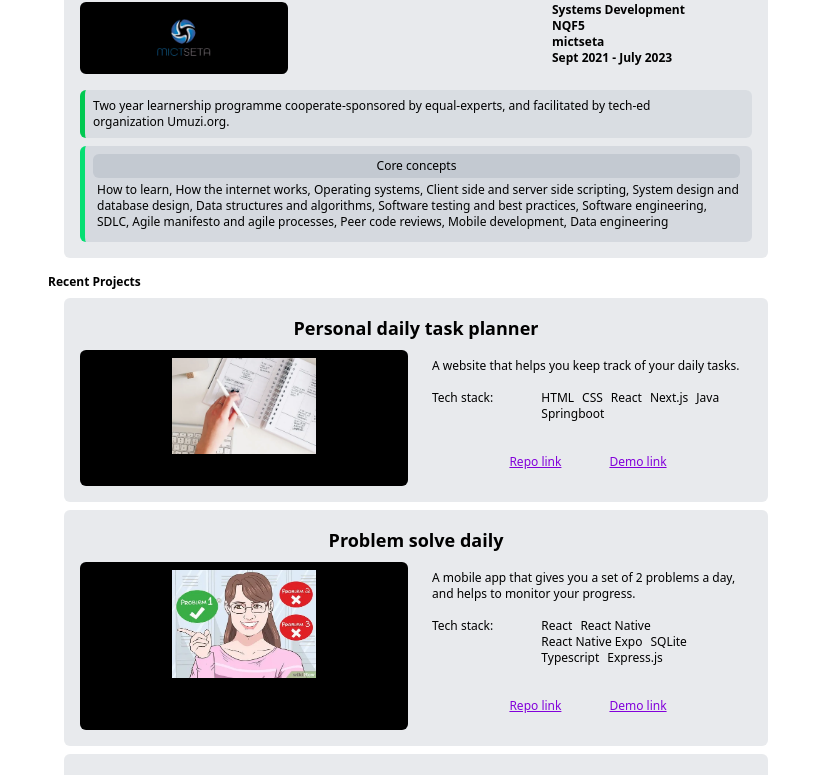
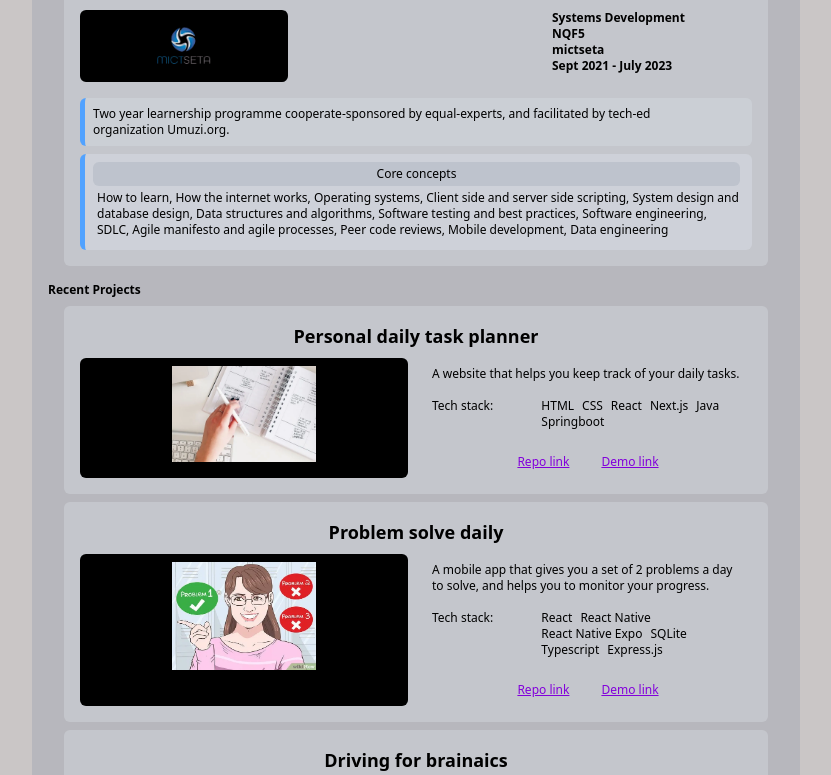
Before and after one commit to mfanaKoPitori/portfolio, a Next.js app: page / in a window 1280 px wide. Shown: the part 918-1693 px from the top of the page, without its empty margins (224-1055 px from the left). Built offline with nearby package versions, Linux system fonts and the light colour scheme.

Commit message:
fix: used gray as background

```diff
--- a/pages/components/Education.tsx
+++ b/pages/components/Education.tsx
@@ -44,11 +44,11 @@ export default function Education({
         </section>
       </section>
 
-      <section className="flex flex-cols-2 bg-gray-300/60 rounded-md border-l-5 border-green-500">
+      <section className="flex flex-cols-2 bg-gray-300/60 rounded-md border-l-5 border-blue-400">
         <p className="w-11/12 p-2 text-left">{courseHighlights}</p>
       </section>
 
-      <section className="grid w-full bg-gray-300/80 p-2 rounded-md space-x-1 text-xs border-l-5 border-green-400">
+      <section className="grid w-full bg-gray-300/80 p-2 rounded-md space-x-1 text-xs border-l-5 border-blue-400">
         <h3 className="grid justify-center bg-gray-400/30 p-1 rounded-md">
           Core concepts
         </h3>
--- a/pages/components/Project.tsx
+++ b/pages/components/Project.tsx
@@ -43,13 +43,13 @@ export default function Project({
           </section>
 
           <section className="flex space-x-4 w-full text-xs text-left justify-center p-2">
-            <section className="grid space-x-2 p-4 rounded-md">
+            <section className="grid space-x-2 p-2 rounded-md">
               <a href="http://google.com" className="text-purple-700 underline">
                 Repo link
               </a>
             </section>
 
-            <section className="grid space-x-2 p-4 rounded-md">
+            <section className="grid space-x-2 p-2 rounded-md">
               <h5 className="font-bold"></h5>
               <a href="http://google.com" className="text-purple-700 underline">
                 Demo link
--- a/pages/index.tsx
+++ b/pages/index.tsx
@@ -6,7 +6,7 @@ import Project from "./components/Project";
 
 export default function Home() {
   return (
-    <section className="grid space-y-2 py-4 2xl:bg-gray-100 lg:space-y-8 text-xs w-11/12 sm:w-3/4 md:w-3/5 2xl:w-3/6 2xl:mt-2 2xl:mb-2 justify-self-center">
+    <section className="grid space-y-2 py-4 bg-gray-400/40 lg:space-y-8 text-xs w-11/12 sm:w-3/4 md:w-3/5 2xl:w-3/6 mt-2 mb-2 justify-self-center rounded-md">
       <header className="grid justify-center justify-items-center space-y-4">
         <Image
           src="/headshot.jpg"
@@ -107,7 +107,7 @@ export default function Home() {
               imageName="/problem_solve_daily_logo.webp"
               imageWidth={160}
               imageHeight={100}
-              projectDesc={`A mobile app that gives you a set of 2 problems a day, and helps to monitor your progress.`}
+              projectDesc={`A mobile app that gives you a set of 2 problems a day to solve, and helps you to monitor your progress.`}
               stackList={[
                 "React",
                 "React Native",
@@ -123,7 +123,7 @@ export default function Home() {
               imageName="/driving_for_brainiacs_logo.webp"
               imageWidth={160}
               imageHeight={100}
-              projectDesc={`A mobile app that gives helps you to prepare for your learners driving test.`}
+              projectDesc={`A mobile app that helps you to prepare for your learners driving test.`}
               stackList={[
                 "React",
                 "React Native",
--- a/styles/globals.css
+++ b/styles/globals.css
@@ -1 +1,5 @@
 @import "tailwindcss";
+
+body {
+    background-color: rgb(202, 198, 198);
+}
```
